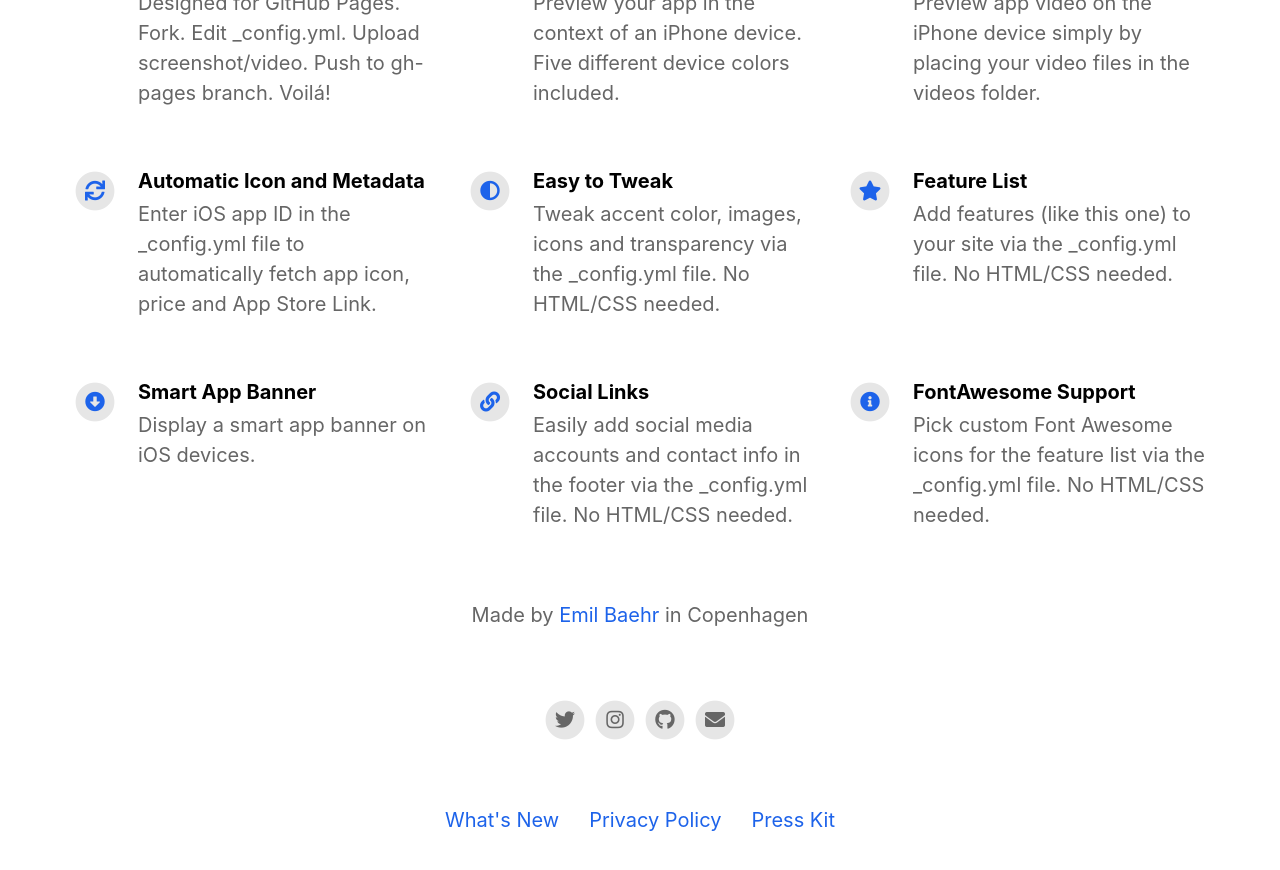
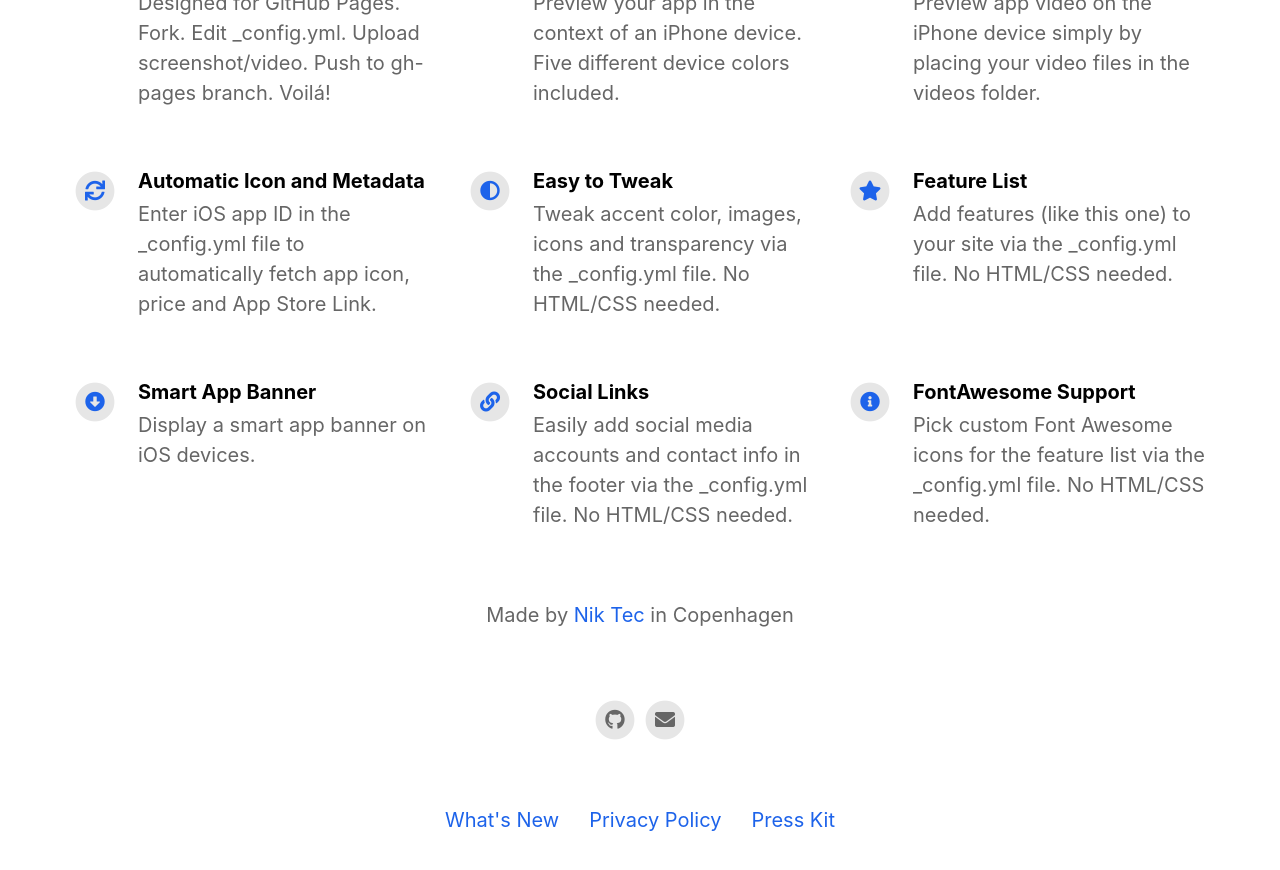
Before and after one commit to Niktec/website, a Jekyll site: the page built from index.html, in a window 1280 px wide and 900 px high, scrolled down 1124 px. Shown: the top 870 px of the window. Built offline with Jekyll 4.4.1, drawn with Linux system fonts in a browser that asks for light colours; nearby versions of some CDN libraries.

Commit message:
Update _config.yml

```diff
--- a/_config.yml
+++ b/_config.yml
@@ -20,14 +20,14 @@ enable_smart_app_banner                   : true
 
 
 # Information About Yourself
-your_name                                 : Emil Baehr
-your_link                                 : https://emilbaehr.com
+your_name                                 : Nik Tec
+your_link                                 : https://dns-test.app
 your_city                                 : Copenhagen
 email_address                             : emil.baehr@gmail.com
 facebook_username                         :
-instagram_username                        : ebaehr
-twitter_username                          : ebaehr
-github_username                           : emilbaehr
+instagram_username                        :
+twitter_username                          :
+github_username                           : niktec
 youtube_username                          :
 
 
```
